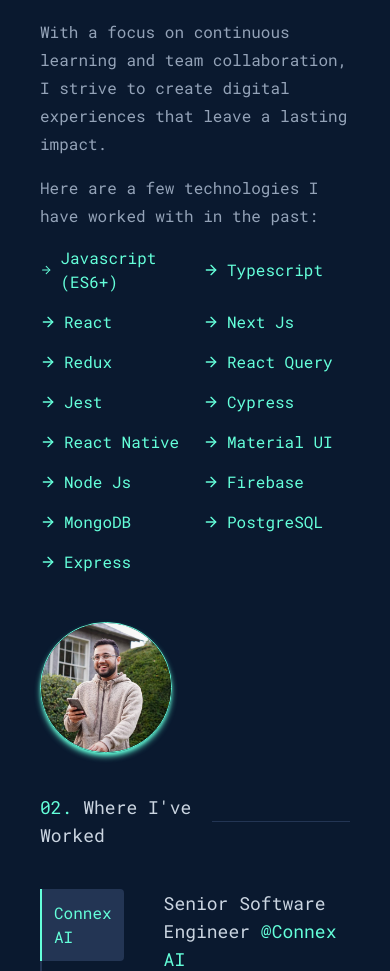
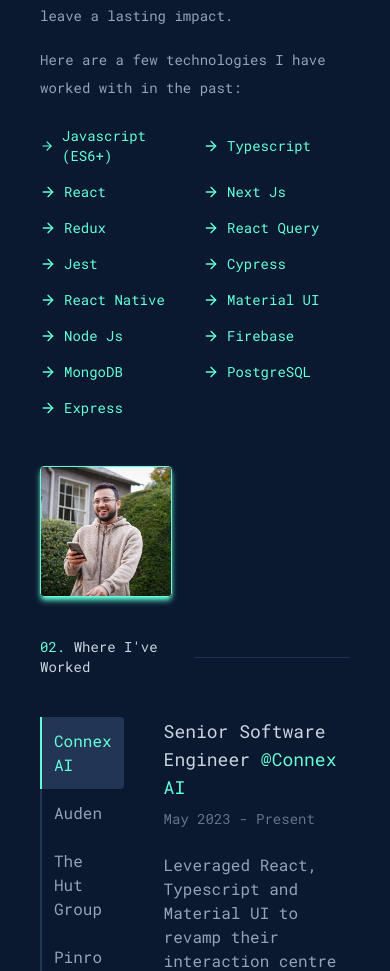
Before and after one commit to MahsinSaifullah/mahsin-portfolio-2.0, a Next.js app: page / in a window 390 px wide. Shown: the part 1662-2633 px from the top of the page. Built offline with nearby package versions, Linux system fonts and the light colour scheme.

Commit message:
feat: make about section responsive

```diff
--- a/app/About.tsx
+++ b/app/About.tsx
@@ -12,7 +12,7 @@ const About = () => {
       <SectionHeader index="01" heading="About me" />
       <div className="grid md:grid-cols-3 gap-12">
         <div className="col-span-2">
-          <div className="flex flex-col space-y-4">
+          <div className="flex flex-col space-y-4 text-sm md:text-lg">
             <p className="text-md text-slate-400 leading-7">
               I am a passionate and results-driven Senior Frontend Engineer with
               extensive experience building user-focused, scalable web and
@@ -36,7 +36,7 @@ const About = () => {
               <p className="text-md text-slate-400 leading-7">
                 Here are a few technologies I have worked with in the past:
               </p>
-              <ul className="mt-4 grid grid-cols-2 md:grid-cols-3 gap-4">
+              <ul className="mt-6 grid grid-cols-2 md:grid-cols-3 gap-4">
                 <li className="flex items-center text-lime">
                   <ArrowRight className="h-4 w-4 text-lime mr-2" /> Javascript
                   (ES6+)
@@ -91,7 +91,7 @@ const About = () => {
           <Image
             src={heroImage}
             alt="Hero Image"
-            className="rounded-full border border-lime shadow-lime shadow-md"
+            className="rounded-sm md:rounded-full border border-lime shadow-lime shadow-md"
           />
         </div>
       </div>
--- a/components/SectionHeader.tsx
+++ b/components/SectionHeader.tsx
@@ -8,7 +8,7 @@ interface SectionHeaderProps {
 const SectionHeader: React.FC<SectionHeaderProps> = ({ index, heading }) => {
   return (
     <div className="flex items-center mb-10">
-      <h2 className="text-slate-300 text-lg">
+      <h2 className="text-slate-300 text-sm md:text-lg">
         <span className="text-lime">{index}.</span> {heading}
       </h2>
       <div
```
